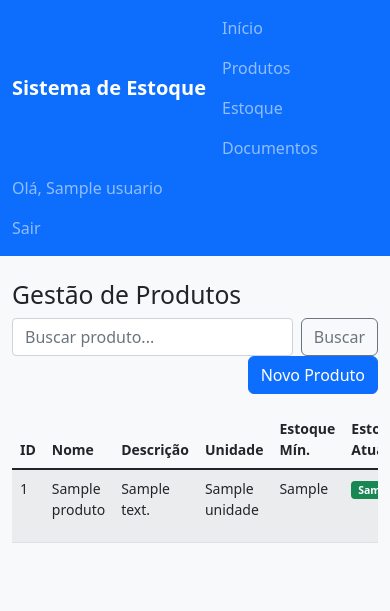
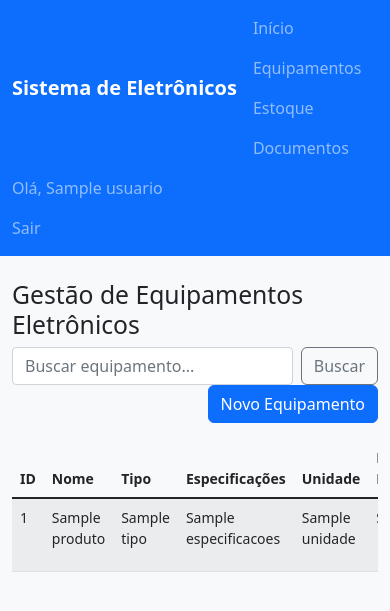
Before and after one commit to bielv8/caderno2, a Flask app: page /produtos in a window 390 px wide. Shown: the top 611 px of the page. Run offline with Flask 3, Linux system fonts and the light colour scheme; a user stored in the database is signed in; a database or web service that is not in the repository returns one stand-in record (values such as "Sample title"); some libraries are stand-ins or nearby versions.

Commit message:
Update system to manage electronic equipment inventory instead of construction materials
Adapt the system's database schema, data, and user interface to support managing electronic devices like smartphones, notebooks, and smart TVs. This includes updating product specifications, documentation, and descriptive texts throughout the application to reflect the new domain.

Replit-Commit-Author: Agent
Replit-Commit-Session-Id: 8a9fa81d-047b-4351-ad94-4eb320ac2118
Replit-Commit-Checkpoint-Type: intermediate_checkpoint
Replit-Commit-Screenshot-Url: https://storage.googleapis.com/screenshot-production-us-central1/8e85045e-0fc4-4fa3-a0ce-587afa2ebaad/8a9fa81d-047b-4351-ad94-4eb320ac2118/qsepuvC

```diff
--- a/sistema/templates/base.html
+++ b/sistema/templates/base.html
@@ -3,7 +3,7 @@
 <head>
     <meta charset="UTF-8">
     <meta name="viewport" content="width=device-width, initial-scale=1.0">
-    <title>{% block title %}Sistema de Gestão de Estoque{% endblock %}</title>
+    <title>{% block title %}Sistema de Gestão de Eletrônicos{% endblock %}</title>
     <link href="https://cdn.jsdelivr.net/npm/bootstrap@5.1.3/dist/css/bootstrap.min.css" rel="stylesheet">
     <link href="{{ url_for('static', filename='css/style.css') }}" rel="stylesheet">
 </head>
@@ -12,11 +12,11 @@
     {% if current_user.is_authenticated %}
     <nav class="navbar navbar-expand-lg navbar-dark bg-primary">
         <div class="container">
-            <a class="navbar-brand" href="{{ url_for('dashboard') }}">Sistema de Estoque</a>
+            <a class="navbar-brand" href="{{ url_for('dashboard') }}">Sistema de Eletrônicos</a>
 
             <div class="navbar-nav me-auto">
                 <a class="nav-link" href="{{ url_for('dashboard') }}">Início</a>
-                <a class="nav-link" href="{{ url_for('produtos') }}">Produtos</a>
+                <a class="nav-link" href="{{ url_for('produtos') }}">Equipamentos</a>
                 <a class="nav-link" href="{{ url_for('estoque') }}">Estoque</a>
                 <a class="nav-link" href="{{ url_for('documentos') }}">Documentos</a>
             </div>
--- a/sistema/templates/login.html
+++ b/sistema/templates/login.html
@@ -1,6 +1,6 @@
 {% extends "base.html" %}
 
-{% block title %}Login - Sistema de Gestão de Estoque{% endblock %}
+{% block title %}Login - Sistema de Gestão de Eletrônicos{% endblock %}
 
 {% block content %}
 <div class="row justify-content-center">
--- a/sistema/templates/produtos.html
+++ b/sistema/templates/produtos.html
@@ -1,23 +1,23 @@
 {% extends "base.html" %}
 
-{% block title %}Produtos - Sistema de Gestão de Estoque{% endblock %}
+{% block title %}Equipamentos - Sistema de Gestão de Eletrônicos{% endblock %}
 
 {% block content %}
 <div class="row">
     <div class="col-12">
-        <h2>Gestão de Produtos</h2>
+        <h2>Gestão de Equipamentos Eletrônicos</h2>
 
         <!-- Busca de produtos -->
         <div class="row mb-3">
             <div class="col-md-6">
                 <form method="GET" class="d-flex">
-                    <input type="text" name="search" class="form-control me-2" placeholder="Buscar produto..." value="{{ search }}">
+                    <input type="text" name="search" class="form-control me-2" placeholder="Buscar equipamento..." value="{{ search }}">
                     <button type="submit" class="btn btn-outline-secondary">Buscar</button>
                 </form>
             </div>
             <div class="col-md-6 text-end">
                 <button type="button" class="btn btn-primary" data-bs-toggle="modal" data-bs-target="#modalProduto">
-                    Novo Produto
+                    Novo Equipamento
                 </button>
             </div>
         </div>
@@ -29,7 +29,8 @@
                     <tr>
                         <th>ID</th>
                         <th>Nome</th>
-                        <th>Descrição</th>
+                        <th>Tipo</th>
+                        <th>Especificações</th>
                         <th>Unidade</th>
                         <th>Estoque Mín.</th>
                         <th>Estoque Atual</th>
@@ -41,7 +42,8 @@
                     <tr>
                         <td>{{ produto.id }}</td>
                         <td>{{ produto.nome }}</td>
-                        <td>{{ produto.descricao }}</td>
+                        <td>{{ produto.tipo }}</td>
+                        <td>{{ produto.especificacoes }}</td>
                         <td>{{ produto.unidade }}</td>
                         <td>{{ produto.estoque_minimo }}</td>
                         <td>
@@ -67,7 +69,7 @@
         <div class="modal-content">
             <form method="POST" action="{{ url_for('add_produto') }}">
                 <div class="modal-header">
-                    <h5 class="modal-title">Novo Produto</h5>
+                    <h5 class="modal-title">Novo Equipamento</h5>
                     <button type="button" class="btn-close" data-bs-dismiss="modal"></button>
                 </div>
                 <div class="modal-body">
@@ -76,22 +78,25 @@
                         <input type="text" class="form-control" id="nome" name="nome" required>
                     </div>
                     <div class="mb-3">
-                        <label for="descricao" class="form-label">Descrição:</label>
-                        <textarea class="form-control" id="descricao" name="descricao" rows="3"></textarea>
+                        <label for="tipo" class="form-label">Tipo:</label>
+                        <select class="form-select" id="tipo" name="tipo" required>
+                            <option value="">Selecione o tipo...</option>
+                            <option value="smartphone">Smartphone</option>
+                            <option value="notebook">Notebook</option>
+                            <option value="smart_tv">Smart TV</option>
+                        </select>
                     </div>
                     <div class="mb-3">
-                        <label for="validade" class="form-label">Validade:</label>
-                        <input type="date" class="form-control" id="validade" name="validade">
+                        <label for="especificacoes" class="form-label">Especificações:</label>
+                        <textarea class="form-control" id="especificacoes" name="especificacoes" rows="3" placeholder="Ex: Tela: 6.5&quot; | Armazenamento: 256GB | Conectividade: 5G, Wi-Fi 6"></textarea>
+                    </div>
+                    <div class="mb-3">
+                        <label for="data_compra" class="form-label">Data de Compra:</label>
+                        <input type="date" class="form-control" id="data_compra" name="data_compra">
                     </div>
                     <div class="mb-3">
                         <label for="unidade" class="form-label">Unidade:</label>
                         <select class="form-select" id="unidade" name="unidade" required>
-                            <option value="">Selecione...</option>
-                            <option value="kg">Quilograma (kg)</option>
-                            <option value="saco">Saco</option>
-                            <option value="m³">Metro Cúbico (m³)</option>
-                            <option value="barra">Barra</option>
-                            <option value="milheiro">Milheiro</option>
                             <option value="unidade">Unidade</option>
                         </select>
                     </div>
```
Also changed, not shown: documentos/requisitos_funcionais.md (+8 -8 lines), documentos/script_bd.sql (+27 -12 lines), sistema/static/docs/der.html (+17 -15 lines), sistema/static/docs/requisitos_funcionais.html (+4 -4 lines), sistema/static/docs/script_bd.sql (+27 -12 lines), sistema/templates/dashboard.html (+4 -4 lines), sistema/templates/estoque.html (+4 -4 lines), 1 other file.
